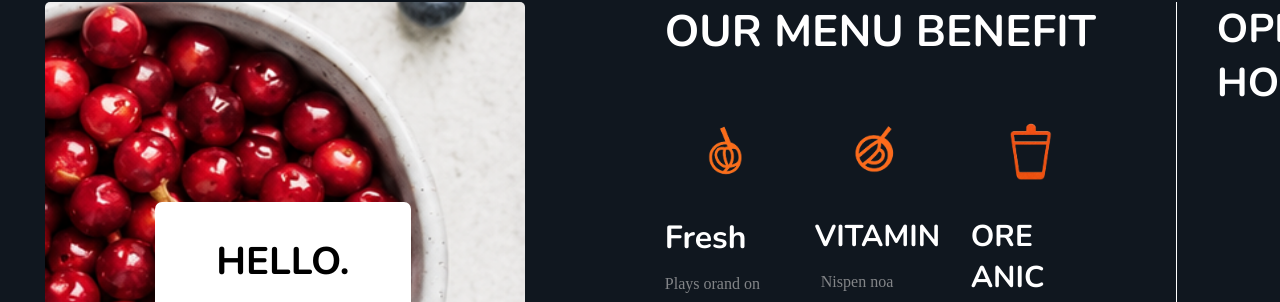
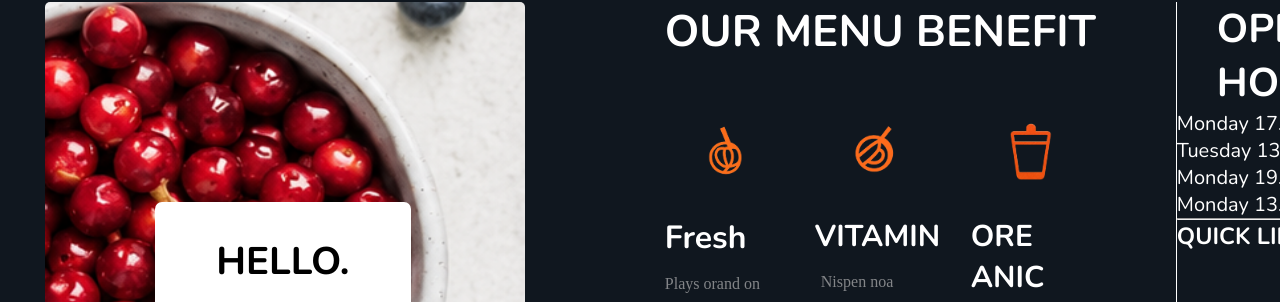
Before and after one commit to NeeloByron/ReactTS_UI_Challenge, a React (Vite) app: page / in a window 1280 px wide. Shown: the part 3093-3395 px from the top of the page. Built offline with nearby package versions, Linux system fonts and the light colour scheme.

Commit message:
Button settings

```diff
--- a/src/Component/3. Feature/FeatureSec.Module.css
+++ b/src/Component/3. Feature/FeatureSec.Module.css
@@ -73,4 +73,5 @@ p {
     font-weight: 600;
     border-radius: 5px;
     background-color: #d4632e;
+    border: none;
 }
--- a/src/Component/6. Footer/Footer.Module.css
+++ b/src/Component/6. Footer/Footer.Module.css
@@ -75,7 +75,7 @@
 /*Opening Hours section*/
 
 .OperationHours {
-    border-left: 1px solid #fff;
+    border-left: 0.1rem solid #fff;
     height: 480px;
     margin-left: 50px;
     font-family: 'Nunito';
--- a/src/Component/6. Footer/FooterSec.tsx
+++ b/src/Component/6. Footer/FooterSec.tsx
@@ -49,6 +49,14 @@ export const FooterSec = () => {
            {/*Opening hours*/}
            <div className='OperationHours'>
              <h1>OPENING HOURS</h1>
+              <div className='daysAndhours'>
+                <div className='dayRow'><span>Monday</span> 17.00 cm x17 <span></span></div>
+                 <div className='dayRow'><span>Tuesday</span> 13.60 cm x17 <span></span></div>
+                  <div className='dayRow'><span>Monday</span> 19.00 km x11 <span></span></div>
+                   <div className='dayRow'><span>Monday</span> 13.00 cm x11 <span></span></div>
+                   <hr className='operationHoursBottomDiver' />
+                   <h3 className='quicklink'>QUICK LINKS</h3>
+              </div>
            </div>
 
       </div>
```
